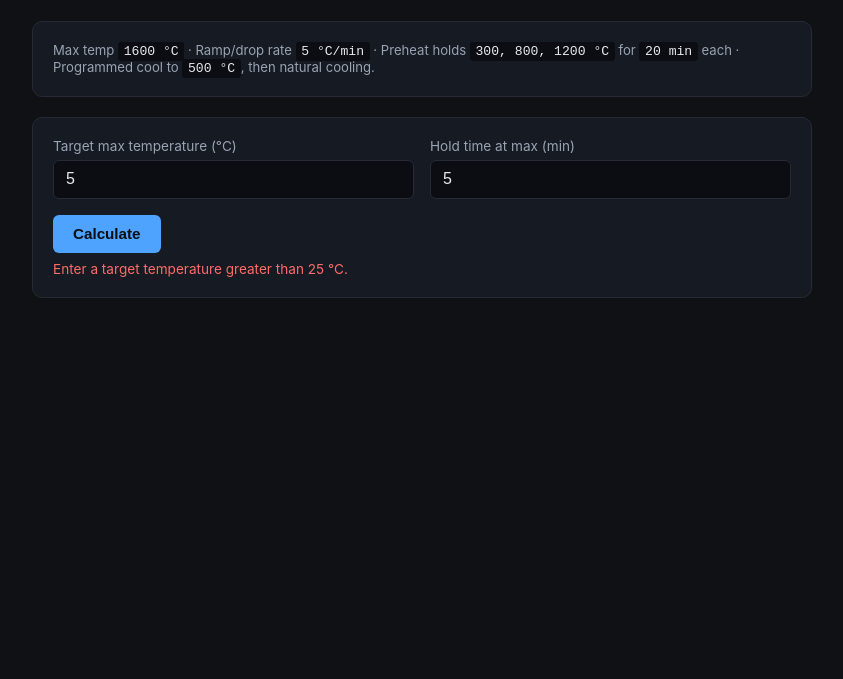
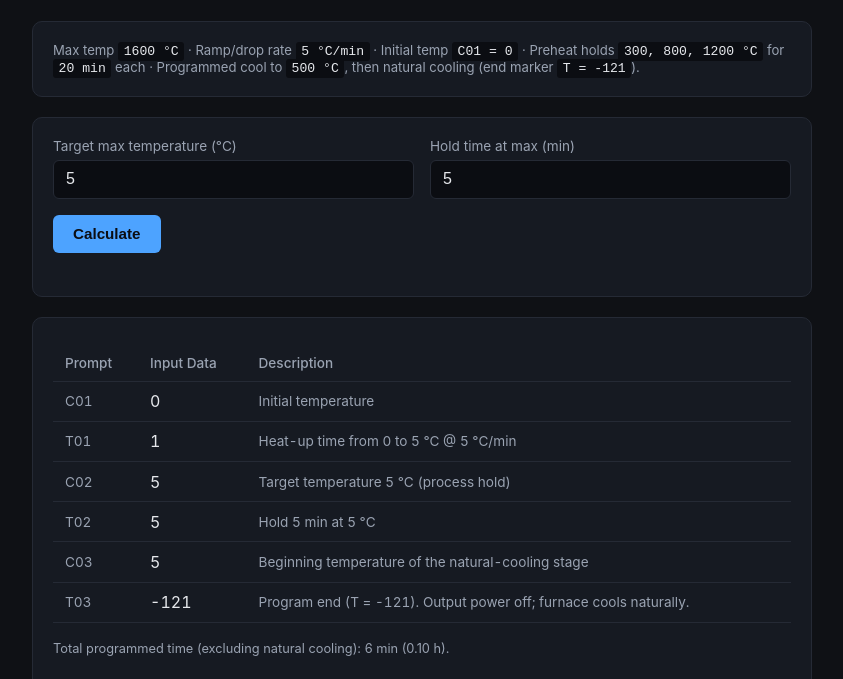
Before and after one commit to akvaithi/tube-furnace-calculator, a website: page index.html in a window 1280 px wide. Both pictures are taken after typing "5", "5" into the empty fields and a click on the button "Calculate". Shown: the part 85-764 px from the top of the page, without its empty margins (218-1061 px from the left). Drawn offline with Linux system fonts and the light colour scheme.

Commit message:
Match MTI controller prompt format and fix end marker
Restructure calculator output as alternating Cn/Tn rows matching the
controller's data-entry order. Use C01=0 as the initial setpoint and
T=-121 as the program-end marker (was -127).

Co-Authored-By: Claude Opus 4.7 <noreply@anthropic.com>

```diff
--- a/index.html
+++ b/index.html
@@ -104,8 +104,9 @@
       <div class="specs">
         Max temp <code>1600 °C</code> &middot;
         Ramp/drop rate <code>5 °C/min</code> &middot;
+        Initial temp <code>C01 = 0</code> &middot;
         Preheat holds <code>300, 800, 1200 °C</code> for <code>20 min</code> each &middot;
-        Programmed cool to <code>500 °C</code>, then natural cooling.
+        Programmed cool to <code>500 °C</code>, then natural cooling (end marker <code>T = -121</code>).
       </div>
     </div>
 
@@ -128,9 +129,8 @@
       <table id="resultTable">
         <thead>
           <tr>
-            <th>Step</th>
-            <th>C (°C)</th>
-            <th>T (min)</th>
+            <th>Prompt</th>
+            <th>Input Data</th>
             <th>Description</th>
           </tr>
         </thead>
@@ -169,48 +169,92 @@ const RAMP = 5;
 const PREHEATS = [300, 800, 1200];
 const HOLD_PREHEAT = 20;
 const COOL_FLOOR = 500;
-const START_TEMP = 25;
+const START_TEMP = 0;
+const END_MARKER = -121;
 
 function calc(maxTemp, holdTime) {
-  const steps = PREHEATS.filter(p => p < maxTemp);
-  const pts = [];
-  pts.push({ c: START_TEMP, t: 0, desc: "Start (room temperature)" });
+  const preheats = PREHEATS.filter(p => p < maxTemp);
 
-  let prevTemp = START_TEMP;
-  for (const p of steps) {
-    const rampTime = Math.round((p - prevTemp) / RAMP);
-    pts.push({ c: p, t: rampTime, desc: `Ramp to preheat ${p} °C @ ${RAMP} °C/min` });
-    pts.push({ c: p, t: HOLD_PREHEAT, desc: `Hold ${HOLD_PREHEAT} min at ${p} °C` });
-    prevTemp = p;
+  // Each segment: c = setpoint at segment start, t = duration, descriptions for the two rows.
+  // Flattened, Cn / Tn appear as alternating prompts matching the MTI controller's input order.
+  const segments = [];
+
+  const firstTarget = preheats.length > 0 ? preheats[0] : maxTemp;
+  segments.push({
+    c: START_TEMP,
+    cDesc: "Initial temperature",
+    t: Math.round((firstTarget - START_TEMP) / RAMP),
+    tDesc: `Heat-up time from ${START_TEMP} to ${firstTarget} °C @ ${RAMP} °C/min`,
+  });
+
+  for (let i = 0; i < preheats.length; i++) {
+    const p = preheats[i];
+    segments.push({
+      c: p,
+      cDesc: `Target temperature of the ${p} °C preheat hold`,
+      t: HOLD_PREHEAT,
+      tDesc: `Hold ${HOLD_PREHEAT} min at ${p} °C`,
+    });
+    const nextTarget = (i + 1 < preheats.length) ? preheats[i + 1] : maxTemp;
+    segments.push({
+      c: p,
+      cDesc: `Beginning temperature of the next heat-up stage`,
+      t: Math.round((nextTarget - p) / RAMP),
+      tDesc: `Heat-up time from ${p} to ${nextTarget} °C @ ${RAMP} °C/min`,
+    });
   }
 
-  const rampToMax = Math.round((maxTemp - prevTemp) / RAMP);
-  pts.push({ c: maxTemp, t: rampToMax, desc: `Ramp to max ${maxTemp} °C @ ${RAMP} °C/min` });
-  pts.push({ c: maxTemp, t: holdTime, desc: `Hold ${holdTime} min at max` });
+  segments.push({
+    c: maxTemp,
+    cDesc: `Target temperature ${maxTemp} °C (process hold)`,
+    t: holdTime,
+    tDesc: `Hold ${holdTime} min at ${maxTemp} °C`,
+  });
 
   if (maxTemp > COOL_FLOOR) {
-    const coolTime = Math.round((maxTemp - COOL_FLOOR) / RAMP);
-    pts.push({ c: COOL_FLOOR, t: coolTime, desc: `Cool to ${COOL_FLOOR} °C @ ${RAMP} °C/min` });
+    segments.push({
+      c: maxTemp,
+      cDesc: `Beginning temperature of the programmed cooling stage`,
+      t: Math.round((maxTemp - COOL_FLOOR) / RAMP),
+      tDesc: `Cooling time from ${maxTemp} to ${COOL_FLOOR} °C @ ${RAMP} °C/min`,
+    });
+    segments.push({
+      c: COOL_FLOOR,
+      cDesc: `Beginning temperature of the natural-cooling stage`,
+      t: END_MARKER,
+      tDesc: `Program end (T = ${END_MARKER}). Output power off; furnace cools naturally.`,
+    });
+  } else {
+    segments.push({
+      c: maxTemp,
+      cDesc: `Beginning temperature of the natural-cooling stage`,
+      t: END_MARKER,
+      tDesc: `Program end (T = ${END_MARKER}). Output power off; furnace cools naturally.`,
+    });
   }
-  pts.push({ c: -127, t: 0, desc: "Natural cooling (C = -127 end marker)" });
 
-  return pts;
+  const rows = [];
+  segments.forEach((s, i) => {
+    const n = String(i + 1).padStart(2, "0");
+    rows.push({ prompt: `C${n}`, value: s.c, desc: s.cDesc });
+    rows.push({ prompt: `T${n}`, value: s.t, desc: s.tDesc });
+  });
+  return rows;
 }
 
 const state = { totalMinutes: 0, maxTemp: 0, holdTime: 0, tickHandle: null, endsAt: null };
 
-function render(pts, maxTemp, holdTime) {
+function render(rows, maxTemp, holdTime) {
   const tbody = document.querySelector("#resultTable tbody");
   tbody.innerHTML = "";
   let total = 0;
-  pts.forEach((p, i) => {
-    total += p.t;
+  rows.forEach(r => {
+    if (r.prompt.startsWith("T") && r.value !== END_MARKER) total += r.value;
     const tr = document.createElement("tr");
     tr.innerHTML = `
-      <td class="label-cell">C${i} / T${i}</td>
-      <td>${p.c}</td>
-      <td>${p.t}</td>
-      <td class="label-cell">${p.desc}</td>
+      <td class="label-cell">${r.prompt}</td>
+      <td>${r.value}</td>
+      <td class="label-cell">${r.desc}</td>
     `;
     tbody.appendChild(tr);
   });
```
